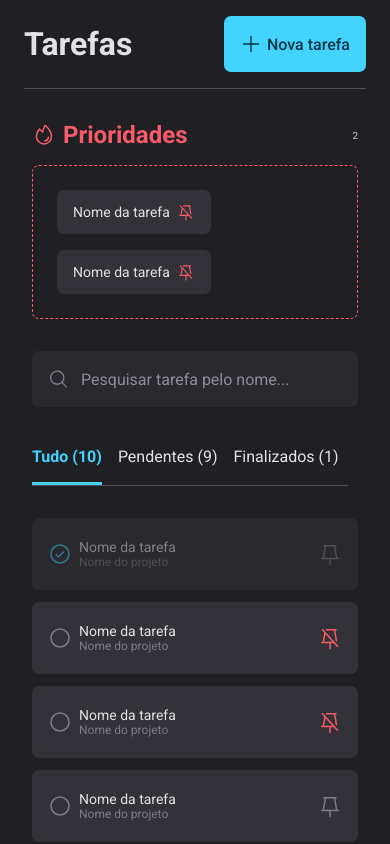
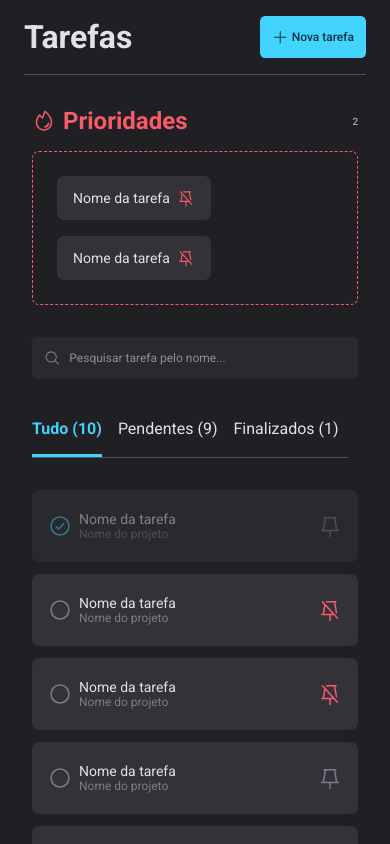
Before and after one commit to diogobrasil/e-tasks, a React (Vite) app: page / in a window 390 px wide. Built offline with nearby package versions, Linux system fonts and the light colour scheme.

Commit message:
Responsividade com Styled Components: Button e Input responsivos

```diff
--- a/src/components/Button/styles.js
+++ b/src/components/Button/styles.js
@@ -5,21 +5,21 @@ export const Container = styled.button`
   color: ${({ theme }) => theme.COLORS.BLUE_600};
 
   border: 0;
-  height: 56px;
-  padding: 0 16px;
+  height: 3.5rem;
+  padding: 0 1rem;
   font-weight: 500;
-  border-radius: 7px;
+  border-radius: 0.43rem;
 
   display: flex;
   align-items: center;
   justify-content: center;
-  gap: 5px;
+  gap: 0.31rem;
 
   > span {
-    font-size: 16px;
+    font-size: 1rem;
   }
 
   > svg {
-    font-size: 22px;
+    font-size: 1.37rem;
   }
 `;
--- a/src/components/Input/styles.js
+++ b/src/components/Input/styles.js
@@ -8,13 +8,13 @@ export const Container = styled.div`
   background-color: ${({ theme }) => theme.COLORS.GRAY_700};
   color: ${({ theme }) => theme.COLORS.GRAY_100};
 
-  border-radius: 7px;
+  border-radius: 0.43rem;
 
   > input {
-    height: 56px;
+    height: 3.5rem;
     width: 100%;
-    font-size: 16px;
-    padding: 12px;
+    font-size: 1rem;
+    padding: 0.75rem;
 
     color: ${({ theme }) => theme.COLORS.GRAY_100};
     background: transparent;
@@ -26,8 +26,8 @@ export const Container = styled.div`
   }
 
   > svg {
-    margin-left: 16px;
-    font-size: 24px;
+    margin-left: 1rem;
+    font-size: 1.5rem;
     color: ${({ theme }) => theme.COLORS.GRAY_400};
   }
 `;
```
